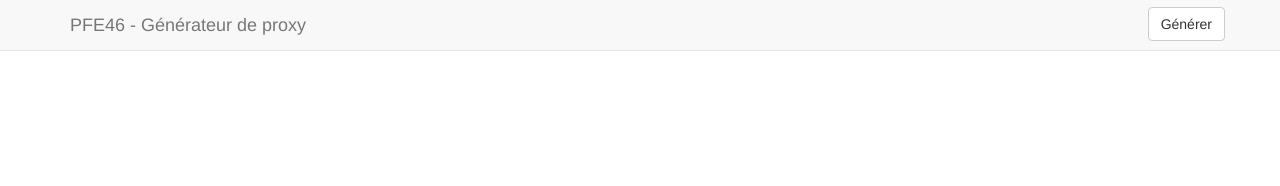
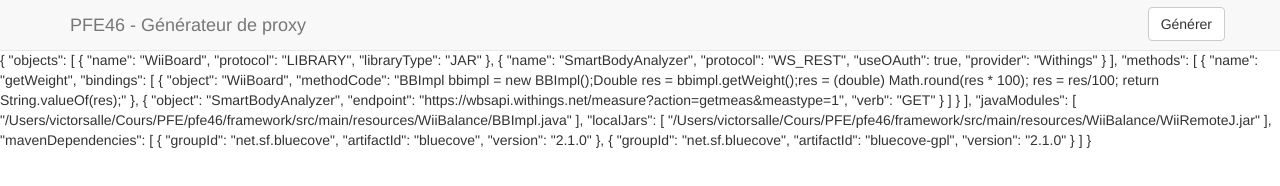
Before and after one commit to PFE46/pfe46, a plain HTML site: page framework/src/main/resources/templates/form.html in a window 1280 px wide. Drawn offline with nearby package versions, Linux system fonts and the light colour scheme.

Commit message:
Exemple de JSON en dur dans la page web d'entrée du système (éditeur JSON)

```diff
--- a/framework/src/main/resources/templates/form.html
+++ b/framework/src/main/resources/templates/form.html
@@ -33,7 +33,55 @@
 			</div>
 		</nav>
 
-		<div id="editor"></div>
+		<div id="editor">{
+    "objects": [
+        {
+            "name": "WiiBoard",
+            "protocol": "LIBRARY",
+            "libraryType": "JAR"
+        },
+        {
+            "name": "SmartBodyAnalyzer",
+            "protocol": "WS_REST",
+            "useOAuth": true,
+            "provider": "Withings"
+        }
+    ],
+    "methods": [
+        {
+            "name": "getWeight",
+            "bindings": [
+                {
+                    "object": "WiiBoard",
+                    "methodCode": "BBImpl bbimpl = new BBImpl();Double res = bbimpl.getWeight();res = (double) Math.round(res * 100); res = res/100; return String.valueOf(res);"
+                },
+                {
+                    "object": "SmartBodyAnalyzer",
+                    "endpoint": "https://wbsapi.withings.net/measure?action=getmeas&amp;meastype=1",
+                    "verb": "GET"
+                }
+            ]
+        }
+    ],
+    "javaModules": [
+        "/Users/victorsalle/Cours/PFE/pfe46/framework/src/main/resources/WiiBalance/BBImpl.java"
+    ],
+    "localJars": [
+        "/Users/victorsalle/Cours/PFE/pfe46/framework/src/main/resources/WiiBalance/WiiRemoteJ.jar"
+    ],
+    "mavenDependencies": [
+        {
+            "groupId": "net.sf.bluecove",
+            "artifactId": "bluecove",
+            "version": "2.1.0"
+        },
+        {
+            "groupId": "net.sf.bluecove",
+            "artifactId": "bluecove-gpl",
+            "version": "2.1.0"
+        }
+    ]
+}</div>
 		<textarea th:field="*{value}" id="editorcontent"/>
 	</form>
 
@@ -46,6 +94,7 @@
 	    editor.setShowPrintMargin(false);
 
 	    var textarea = $('#editorcontent');
+	    textarea.val(editor.getSession().getValue());
 	    editor.getSession().on('change', function(){
 	    	textarea.val(editor.getSession().getValue());
 	    });
```
Also changed, not shown: 2 other files.
